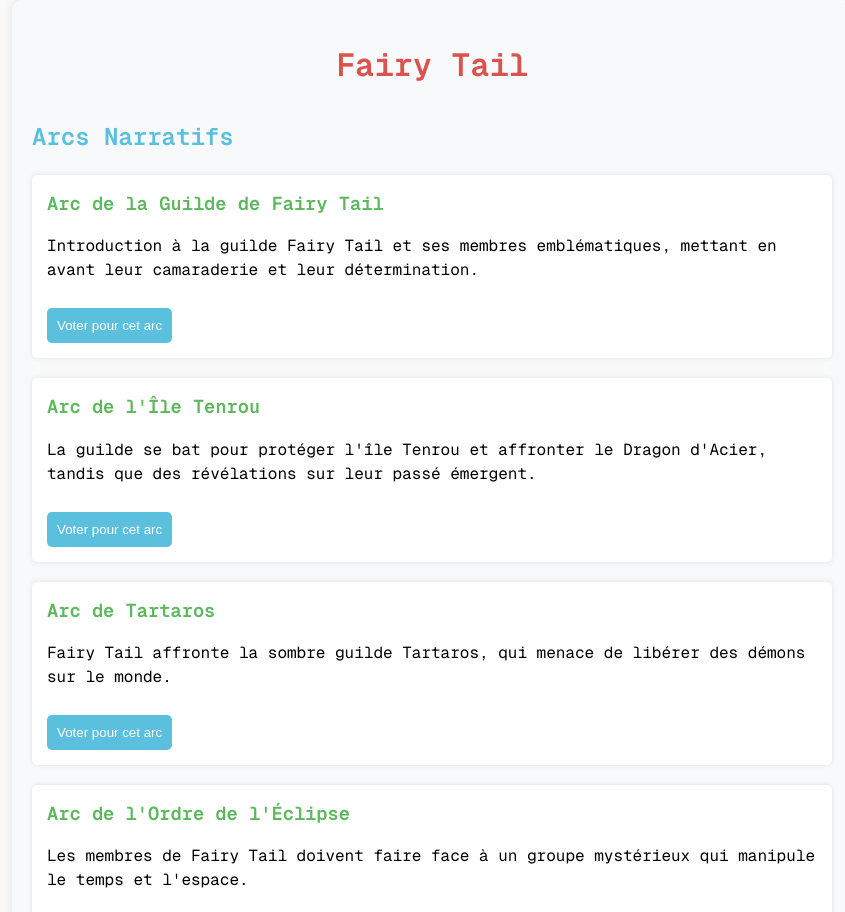
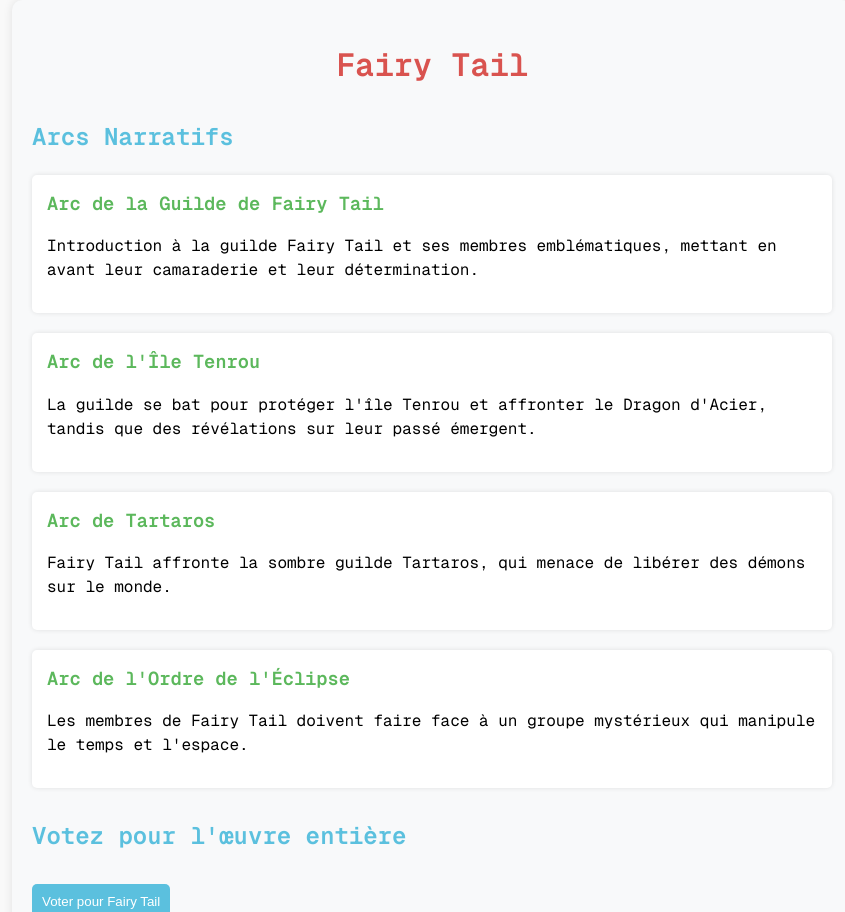
Before and after one commit to kifouanijim/ProjetNextJsAll, a Next.js app: page /fairytail in a window 1280 px wide. Shown: the top 912 px of the page, without its empty margins (208-1053 px from the left). Built offline with nearby package versions, Linux system fonts and the light colour scheme.

Commit message:
vote terminer

```diff
--- a/app/fairytail/page.tsx
+++ b/app/fairytail/page.tsx
@@ -2,7 +2,7 @@
 
 import React, { useState } from 'react';
 import styles from './FairyTail.module.css';
-import { useRouter } from 'next/navigation'; // Import du routeur Next.js
+import { useRouter } from 'next/navigation';
 import { Crisp } from "crisp-sdk-web";
 
 const arcs = [
@@ -30,7 +30,7 @@ const arcs = [
 
 const FairyTail: React.FC = () => {
   const [message, setMessage] = useState<string | null>(null);
-  const router = useRouter(); // Créez une instance du routeur
+  const router = useRouter();
   const userId = 1; // Remplacez par l'ID de l'utilisateur connecté
 
   // Fonction pour configurer et ouvrir Crisp
@@ -41,21 +41,21 @@ const FairyTail: React.FC = () => {
     Crisp.chat.open();
   };
 
-  // Fonction de vote
-  const handleVote = async (sagaTitle: string) => {
+  // Fonction de vote général pour l'œuvre
+  const handleVote = async () => {
     try {
       const response = await fetch('/api/vote', {
         method: 'POST',
         headers: {
           'Content-Type': 'application/json',
         },
-        body: JSON.stringify({ userId, sagaTitle }),
+        body: JSON.stringify({ userId, sagaTitle: "Fairy Tail" }),
       });
 
       const data = await response.json();
       if (response.ok) {
         // Envoi du message de confirmation dans le chat bot
-        Crisp.message.show("text", `Merci pour votre vote pour l'arc "${sagaTitle}" !`);
+        Crisp.message.show("text", `Merci pour votre vote pour l'œuvre "Fairy Tail" !`);
 
         // Redirigez l'utilisateur vers la page "mon-compte" avec le message
         router.push(`/mon-compte?message=${encodeURIComponent(data.message)}`);
@@ -76,15 +76,13 @@ const FairyTail: React.FC = () => {
           <li key={index} className={styles.arcItem}>
             <h3 className={styles.arcTitle}>{arc.title}</h3>
             <p>{arc.description}</p>
-            <button
-              className={styles.voteButton}
-              onClick={() => handleVote(arc.title)}
-            >
-              Voter pour cet arc
-            </button>
           </li>
         ))}
       </ul>
+      <h2 className={styles.subTitle}>Votez pour l'œuvre entière</h2>
+      <button className={styles.voteButton} onClick={handleVote}>
+        Voter pour Fairy Tail
+      </button>
       {message && <p className={styles.message}>{message}</p>}
     </div>
   );
```
Also changed, not shown: app/dragonball/page.tsx (+12 -3 lines), app/mon-compte/page.tsx (line endings or trailing spaces), 1 other file (tests, documents, lock files or other folders).
